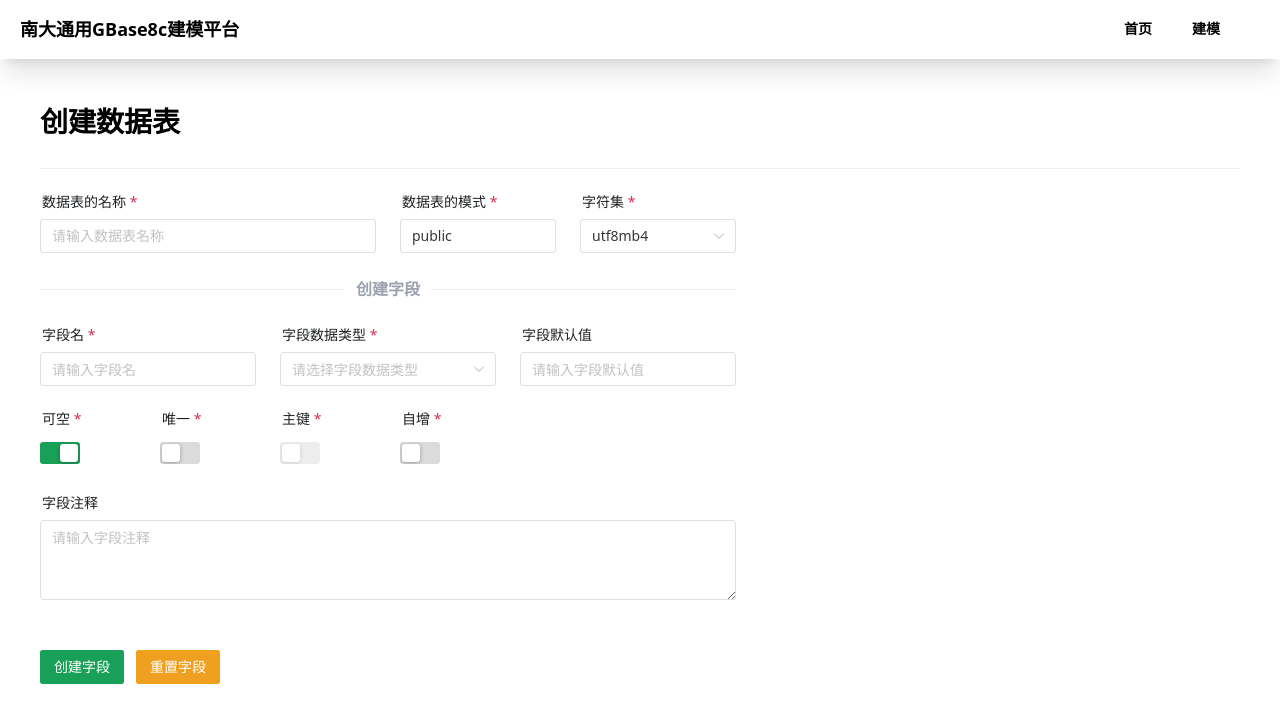
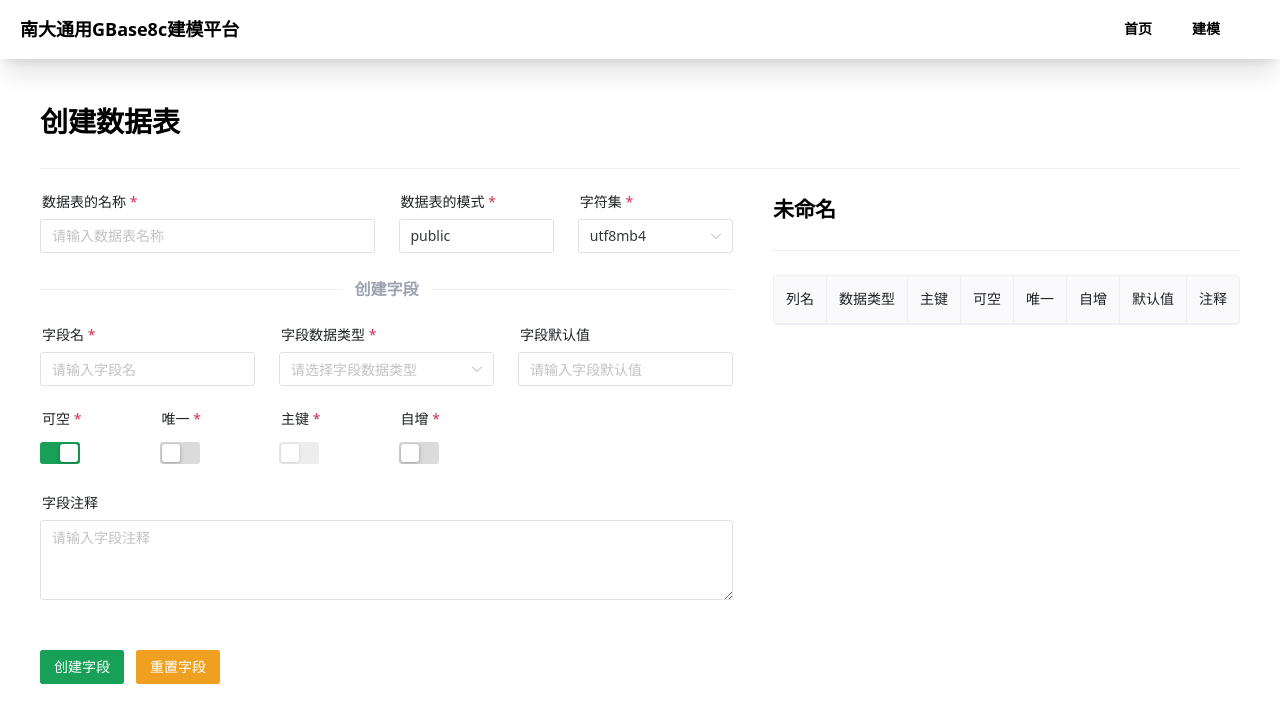
Before and after one commit to Azzellz/gbase-modeling-platform, a Vue app in the folder packages/client/: page /modeling in a window 1280 px wide. Shown: the top 722 px of the page. Built offline with nearby package versions, Linux system fonts and the light colour scheme.

Commit message:
feat(client): 创建数据表时的预览模块

```diff
--- a/packages/client/src/views/ModelingView.vue
+++ b/packages/client/src/views/ModelingView.vue
@@ -93,7 +93,40 @@
                 </n-grid>
             </n-form>
             <!-- 预览 -->
-            <div class="md:w-2/5"></div>
+            <div class="md:w-2/5">
+                <h2>{{ formModel.name || '未命名' }}</h2>
+                <n-divider></n-divider>
+                <n-table striped :single-line="false">
+                    <thead>
+                        <tr align="center">
+                            <th class="font-bold">列名</th>
+                            <th>数据类型</th>
+                            <th>主键</th>
+                            <th>可空</th>
+                            <th>唯一</th>
+                            <th>自增</th>
+                            <th>默认值</th>
+                            <th>注释</th>
+                        </tr>
+                    </thead>
+                    <tbody>
+                        <tr v-for="column in formModel.columns" :key="column.name" align="center">
+                            <td>{{ column.name }}</td>
+                            <td>{{ column.type }}</td>
+                            <td>{{ column.primary ? '是' : '否' }}</td>
+                            <td>{{ column.notNull ? '否' : '是' }}</td>
+                            <td>{{ column.unique ? '是' : '否' }}</td>
+                            <td>{{ column.increments ? '是' : '否' }}</td>
+                            <td>{{ column.default || '无' }}</td>
+                            <td>
+                                <n-ellipsis style="max-width: 100px">
+                                    {{ column.comment || '无' }}
+                                </n-ellipsis>
+                            </td>
+                        </tr>
+                    </tbody>
+                </n-table>
+            </div>
         </div>
     </main>
 </template>
@@ -113,8 +146,10 @@ import {
     NButton,
     NFlex,
     type FormItemRule,
+    NEllipsis,
     useMessage,
-    useDialog
+    useDialog,
+    NTable
 } from 'naive-ui'
 import { ref } from 'vue'
 
```
